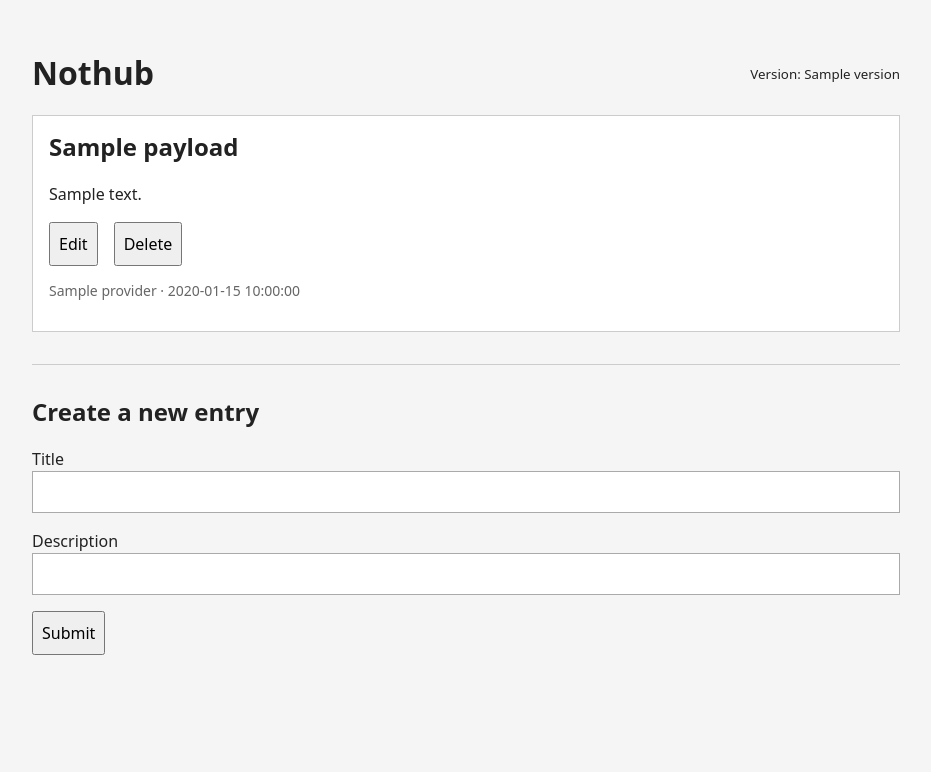
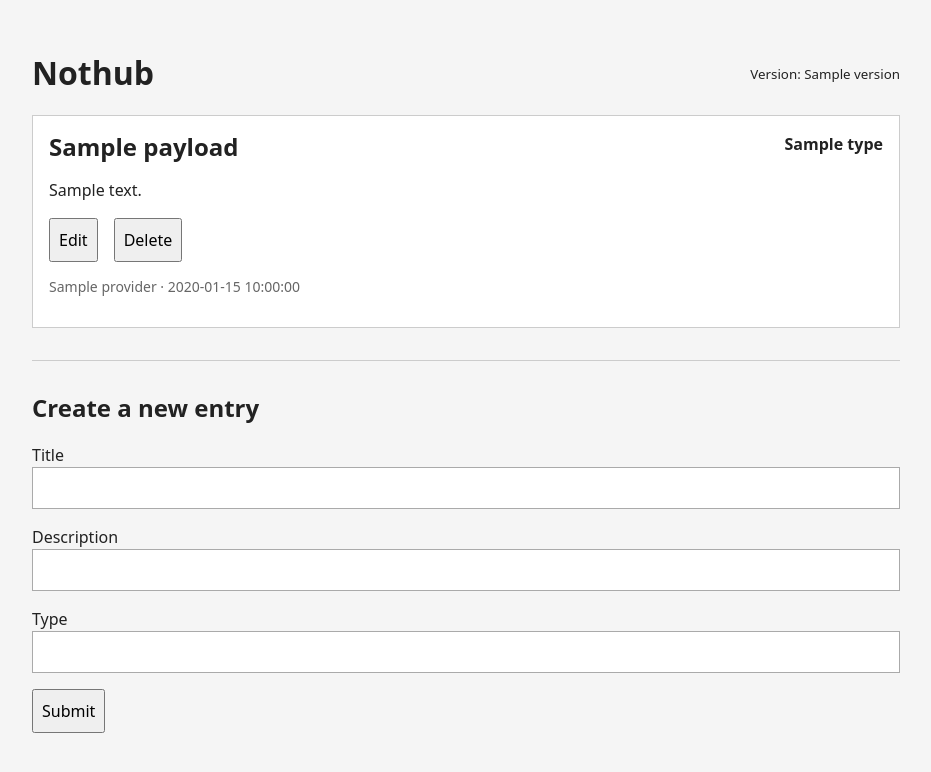
Before and after one commit to triskattie/nothub, a FastAPI app: template web/templates/index.html in a window 1280 px wide. Shown: the top 772 px of the page, without its empty margins (174-1105 px from the left). Run offline with FastAPI, Linux system fonts and the light colour scheme; the template is opened without the code that fills it: most values are stand-ins (such as "Sample title", 1, 10 or a date in 2020).

Commit message:
add the type functionality to the web connector

```diff
--- a/web/main.py
+++ b/web/main.py
@@ -52,9 +52,10 @@ async def delete_entry(entry_id: UUID):
     )
 
 @app.post("/entries/create")
-async def create_entry(title: str = Form(...), description: str = Form(...)):
+async def create_entry(title: str = Form(...), description: str = Form(...), type: str = Form(None)):
     entry = {
         "provider": "web",
+        "type": type,
         "payload": {
             "title": title,
             "description": description
@@ -92,21 +93,29 @@ async def edit_entry_page(entry_id: UUID, request: Request):
     )
 
 @app.post("/entries/{entry_id}/edit")
-async def edit_entry(entry_id: UUID, title: str = Form(...), description: str = Form(...)):
+async def edit_entry(entry_id: UUID, title: str = Form(...), description: str = Form(...), type: str = Form(None)):
     async with httpx.AsyncClient() as client:
         original_response = await client.get(f"http://api:8000/entries/{entry_id}") # TODO: MAKE THIS AN ENV VARIABLE
         original_response.raise_for_status()
-        original = original_response.json()["payload"]
+        entry = original_response.json()
 
-        changed_fields = {}
-        if title != original["title"]:
-            changed_fields["title"] = title
+        patch = {}
+        payload_changes = {}
+        if title != entry["payload"]["title"]:
+            payload_changes["title"] = title
 
-        if description != original["description"]:
-            changed_fields["description"] = description
+        if description != entry["payload"]["description"]:
+            payload_changes["description"] = description
 
-        if changed_fields:
-            response = await client.patch(f"http://api:8000/entries/{entry_id}", json={"payload": changed_fields})
+        if payload_changes:
+            patch["payload"] = payload_changes
+
+        type = type or None
+        if type != entry.get("type"):
+            patch["type"] = type
+
+        if patch:
+            response = await client.patch(f"http://api:8000/entries/{entry_id}", json=patch)
             response.raise_for_status()
 
     return RedirectResponse(
--- a/web/static/style.css
+++ b/web/static/style.css
@@ -74,3 +74,17 @@ hr {
 .action-buttons button {
   margin-right: 1rem;
 }
+
+.title-and-type {
+  display: flex;
+  justify-content: space-between;
+  align-items: flex-start;
+}
+
+.title-and-type h2 {
+  margin: 0;
+}
+
+.title-and-type p {
+  margin: 0;
+}
--- a/web/templates/partials/entry.html
+++ b/web/templates/partials/entry.html
@@ -1,7 +1,13 @@
 <article class="entry">
     <div class="entry-top">
         <div>
-            <h2>{{ entry.payload.title }}</h2>
+            <div class="title-and-type">
+                <h2>{{ entry.payload.title }}</h2>
+                {% if entry.type is not none %}
+                    <p><strong>{{ entry.type }}</strong></p>
+                {% endif %}
+            </div>
+
             <p>{{ entry.payload.description }}</p>
         </div>
         <div class="action-buttons">
--- a/web/templates/partials/entry_creation.html
+++ b/web/templates/partials/entry_creation.html
@@ -9,6 +9,8 @@
     <input type="text" name="title">
     <label for description>Description</label><br>
     <input type="text" name="description">
+    <label for="type">Type</label><br>
+    <input type="text" name="type">
     <button type="submit">Submit</button>
 </form>
 </article>
--- a/web/templates/partials/entry_editing.html
+++ b/web/templates/partials/entry_editing.html
@@ -9,5 +9,8 @@
     <input type="text" name="title" value="{{ entry.payload['title'] }}">
     <label for description>Description</label><br>
     <input type="text" name="description" value="{{ entry.payload['description'] }}">
+    <label for="type">Type</label><br>
+    <input type="text" name="type" value="{{ entry.type if entry.type != None else ''}}" >
     <button type="submit">Submit</button>
+    </form>
 </article>
```
